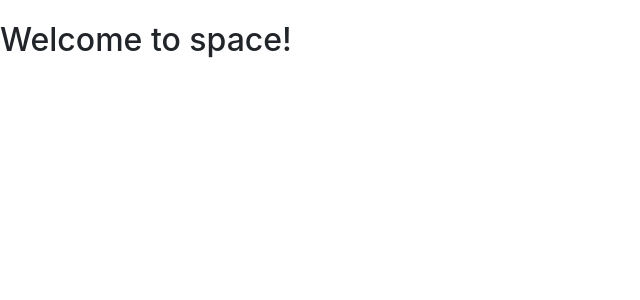
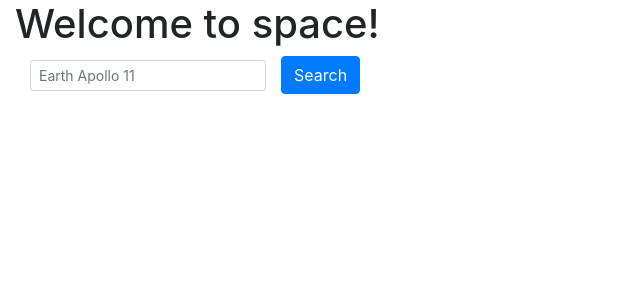
Before and after one commit to shivangidas/spacetour, a Node project: template app/views/index.ejs in a window 1280 px wide. Shown: the top 300 px of the page, without its empty margins (0-640 px from the left). Run offline with Node 20 templates, Linux system fonts and the light colour scheme; the template is opened without the code that fills it, so the values that code supplies are empty; some libraries are stand-ins or nearby versions.

Commit message:
added card style

```diff
--- a/app/public/script.js
+++ b/app/public/script.js
@@ -1,30 +1,59 @@
 "use strict";
-fetch("https://images-api.nasa.gov/search?q=earth")
+
+$(document).ready(function() {
+  $('input[type="text"]').keypress(function(event) {
+    var code = event.keyCode || event.which;
+    if (code === 13) {
+      event.preventDefault();
+      $("#searchButton").trigger("click");
+    }
+  });
+  $("#searchButton").click(function() {
+    let query = $("#searchQuery").val();
+    let url = "https://images-api.nasa.gov/search?q=";
+    fetch(url + query)
       .then(response => {
         return response.json();
       })
       .then(data => {
         var items = data.collection.items;
         console.log(data);
+        var html = "";
         if (items.length > 0) {
-      var html = "";
-
           items.forEach(album => {
-        html += "<div class='col-3'>";
+            if (album && album.links && album.links[0].href) {
+              html += ' <div class="col mb-4">';
+              html += '<div class="card">';
               var thumbnail = album.links[0].href;
-        var title = album.data[0].title;
+              var title = album.data[0].title || "";
+              var text = album.data[0].description || "";
+              var date_created = album.data[0].date_created || "";
+              date_created = date_created.split("T")[0];
               html +=
                 "<img src='" +
                 thumbnail +
                 "' alt='" +
                 title +
-          "' class='responsive'/></div>";
+                "' class='responsive card-img-top'/>";
+              html += '<div class="card-body">';
+              html += '<h5 class="card-title">' + title + "</h5>";
+              html += '<p class="card-text">' + text + "</p></div>";
+              html +=
+                '<div class="card-footer"> <small class="text-muted" >' +
+                date_created.toLocaleString() +
+                "</small ></div ></div></div>";
+            }
           });
-
+        } else {
+          html =
+            "<div class='col' style='margin-top:10%;'><h3>Nothing in the universe matched your search!</h3></div>";
+        }
         var section = document.getElementById("imageThumbnail");
         section.innerHTML = html;
-    }
       })
       .catch(err => {
         // Do something for an error here
+        console.log(err);
       });
+  });
+});
--- a/app/views/index.ejs
+++ b/app/views/index.ejs
@@ -15,7 +15,7 @@
       crossorigin="anonymous"
     />
     <link rel="stylesheet" type="text/css" href="css/style.css" />
-    <link rel="stylesheet" type="text/css" href="css/normalize.css" />
+    <!-- <link rel="stylesheet" type="text/css" href="css/normalize.css" /> -->
     <script
       src="https://code.jquery.com/jquery-3.4.1.slim.min.js"
       integrity="sha384-J6qa4849blE2+poT4WnyKhv5vZF5SrPo0iEjwBvKU7imGFAV0wwj1yYfoRSJoZ+n"
@@ -35,10 +35,27 @@
   </head>
 
   <body>
-    <header>
+    <header class="container-fluid">
       <h1>Welcome to space!</h1>
     </header>
-    <section class="container"></section>
-    <section class="row" id="imageThumbnail"></section>
+    <section class="searchSection container-fluid">
+      <form class="form-inline">
+        <div class="form-group">
+          <div class="col-sm-10">
+            <input
+              type="text"
+              class="form-control form-control-sm"
+              id="searchQuery"
+              placeholder="Earth Apollo 11"
+            />
+          </div>
+        </div>
+        <button type="button" id="searchButton" class="btn btn-primary">
+          Search
+        </button>
+      </form>
+      <br />
+      <div class="row row-cols-1 row-cols-md-4" id="imageThumbnail"></div>
+    </section>
   </body>
 </html>
```
Lines whose indentation alone changed are shown as unchanged.
